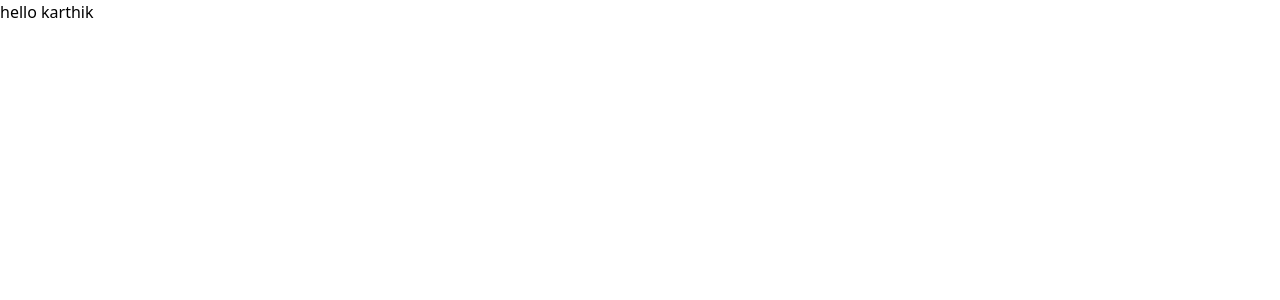
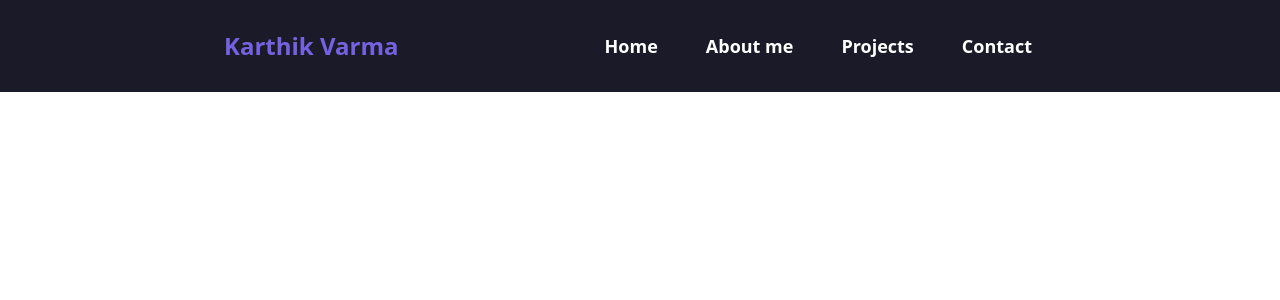
Before and after one commit to Karthik-Patchamatla/My-Responsive-Portfolio, a React (Vite) app in the folder vite-project/: page / in a window 1280 px wide. Shown: the top 300 px of the page. Built offline with nearby package versions, Linux system fonts and the light colour scheme.

Commit message:
Responsive Navbar is created

```diff
--- a/vite-project/src/App.jsx
+++ b/vite-project/src/App.jsx
@@ -1,7 +1,9 @@
+import Header from "./components/About";
+
 function App() {
   return (
-      <div>
-        <p>hello karthik</p>
+      <div className="bg-darkBlue">
+        <Header/>
       </div>
   );
 }
--- /dev/null
+++ b/vite-project/src/components/About.jsx
@@ -0,0 +1,110 @@
+import React, { useState } from 'react';
+
+const Header = () => {
+  const [menuOpen, setMenuOpen] = useState(false);
+
+  const toggleMenu = () => {
+    setMenuOpen(!menuOpen);
+  };
+
+  const closeMenu = () => {
+    setMenuOpen(false);
+  };
+
+  return (
+    <header className="flex justify-between items-center py-4 px-4 md:px-8 lg:px-16 lg:mx-40 relative">
+      {/* Logo */}
+      <h1 className="text-2xl font-bold text-[#7562e0] transition-transform hover:text-white cursor-pointer">
+        Karthik Varma
+      </h1>
+
+      {/* Hamburger / Close Button */}
+      <button
+        className="block md:hidden text-white focus:outline-none"
+        onClick={toggleMenu}
+      >
+        {menuOpen ? (
+          // Close (X mark) icon
+          <svg
+            className="w-6 h-6"
+            fill="none"
+            stroke="currentColor"
+            viewBox="0 0 24 24"
+            xmlns="http://www.w3.org/2000/svg"
+          >
+            <path
+              strokeLinecap="round"
+              strokeLinejoin="round"
+              strokeWidth="2"
+              d="M6 18L18 6M6 6l12 12"
+            ></path>
+          </svg>
+        ) : (
+          // Hamburger icon
+          <svg
+            className="w-6 h-6"
+            fill="none"
+            stroke="currentColor"
+            viewBox="0 0 24 24"
+            xmlns="http://www.w3.org/2000/svg"
+          >
+            <path
+              strokeLinecap="round"
+              strokeLinejoin="round"
+              strokeWidth="2"
+              d="M4 6h16M4 12h16M4 18h16"
+            ></path>
+          </svg>
+        )}
+      </button>
+
+      {/* Navigation Links */}
+      <ul
+        className={`md:flex text-[15px] font-bold transition-all duration-300 ease-in-out ${
+          menuOpen ? 'block' : 'hidden'
+        } absolute top-16 left-0 w-full bg-[#94a3b8] md:static md:w-auto md:bg-transparent transform ${
+          menuOpen ? 'translateY(0)' : 'translateY(-20px)'
+        }`}
+      >
+        <li className="md:inline-block md:border-none">
+          <a
+            className="block py-4 px-6 text-white hover:text-[#7562e0] text-lg"
+            href="#home"
+            onClick={closeMenu}
+          >
+            Home
+          </a>
+        </li>
+        <li className="md:inline-block md:border-none">
+          <a
+            className="block py-4 px-6 text-white hover:text-[#7562e0] text-lg"
+            href="#about"
+            onClick={closeMenu}
+          >
+            About me
+          </a>
+        </li>
+        <li className="md:inline-block md:border-none">
+          <a
+            className="block py-4 px-6 text-white hover:text-[#7562e0] text-lg"
+            href="#projects"
+            onClick={closeMenu}
+          >
+            Projects
+          </a>
+        </li>
+        <li className="md:inline-block">
+          <a
+            className="block py-4 px-6 text-white hover:text-[#7562e0] text-lg"
+            href="#contact"
+            onClick={closeMenu}
+          >
+            Contact
+          </a>
+        </li>
+      </ul>
+    </header>
+  );
+};
+
+export default Header;
--- a/vite-project/tailwind.config.js
+++ b/vite-project/tailwind.config.js
@@ -5,7 +5,11 @@ export default {
     './src/**/*.{js,ts,jsx,tsx}',
   ],
   theme: {
-    extend: {},
+    extend: {
+      colors: {
+        darkBlue: '#1a1a29',
+      },
+    },
   },
   plugins: [],
 }
```
Also changed, not shown: vite-project/src/components/Contact.jsx (added), vite-project/src/components/Header.jsx (added), vite-project/src/components/Home.jsx (added), vite-project/src/components/Projects.jsx (added), vite-project/src/data/contactIcons.js (added), vite-project/src/data/project.js (added), vite-project/src/data/skills.js (added).
